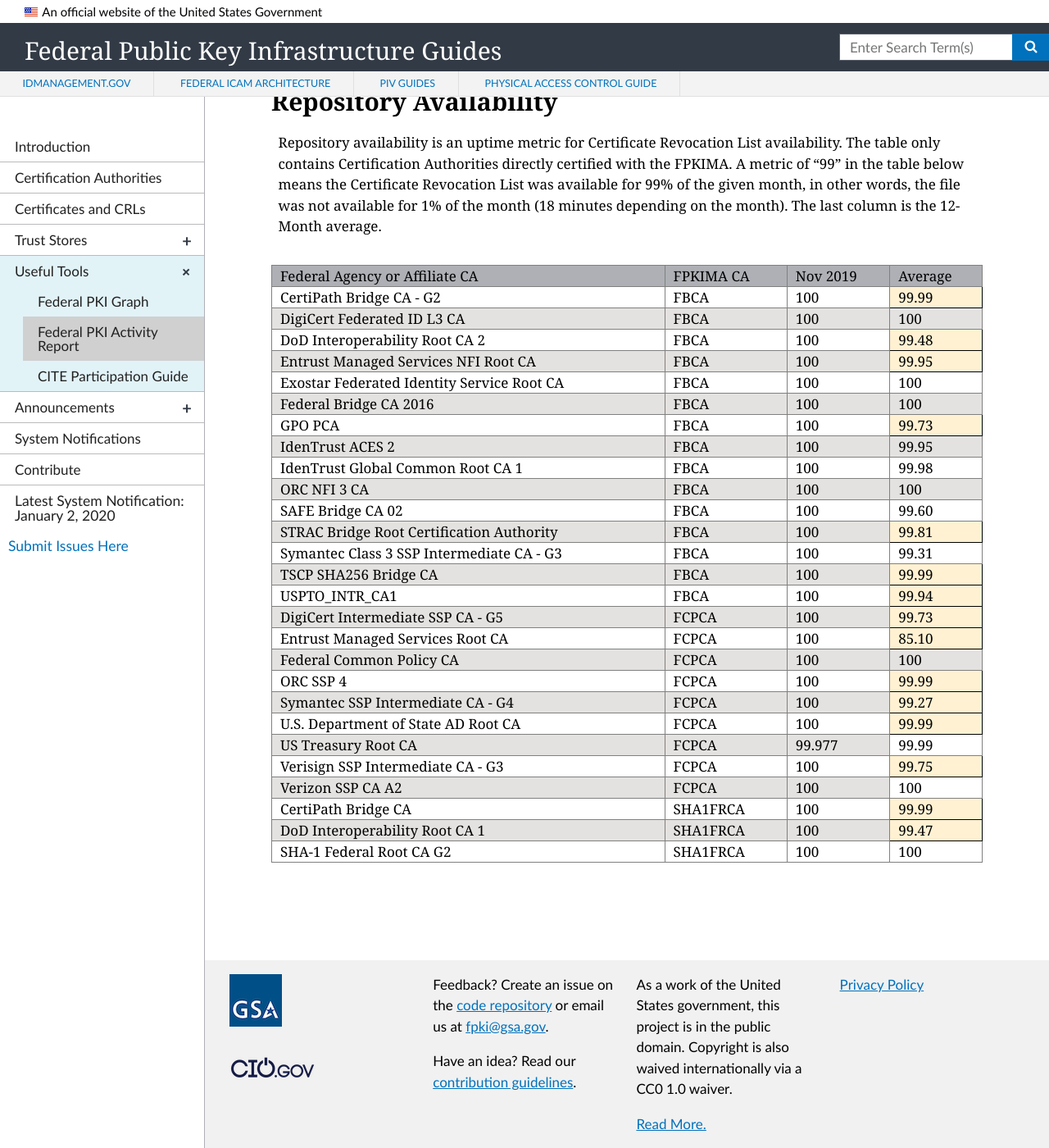
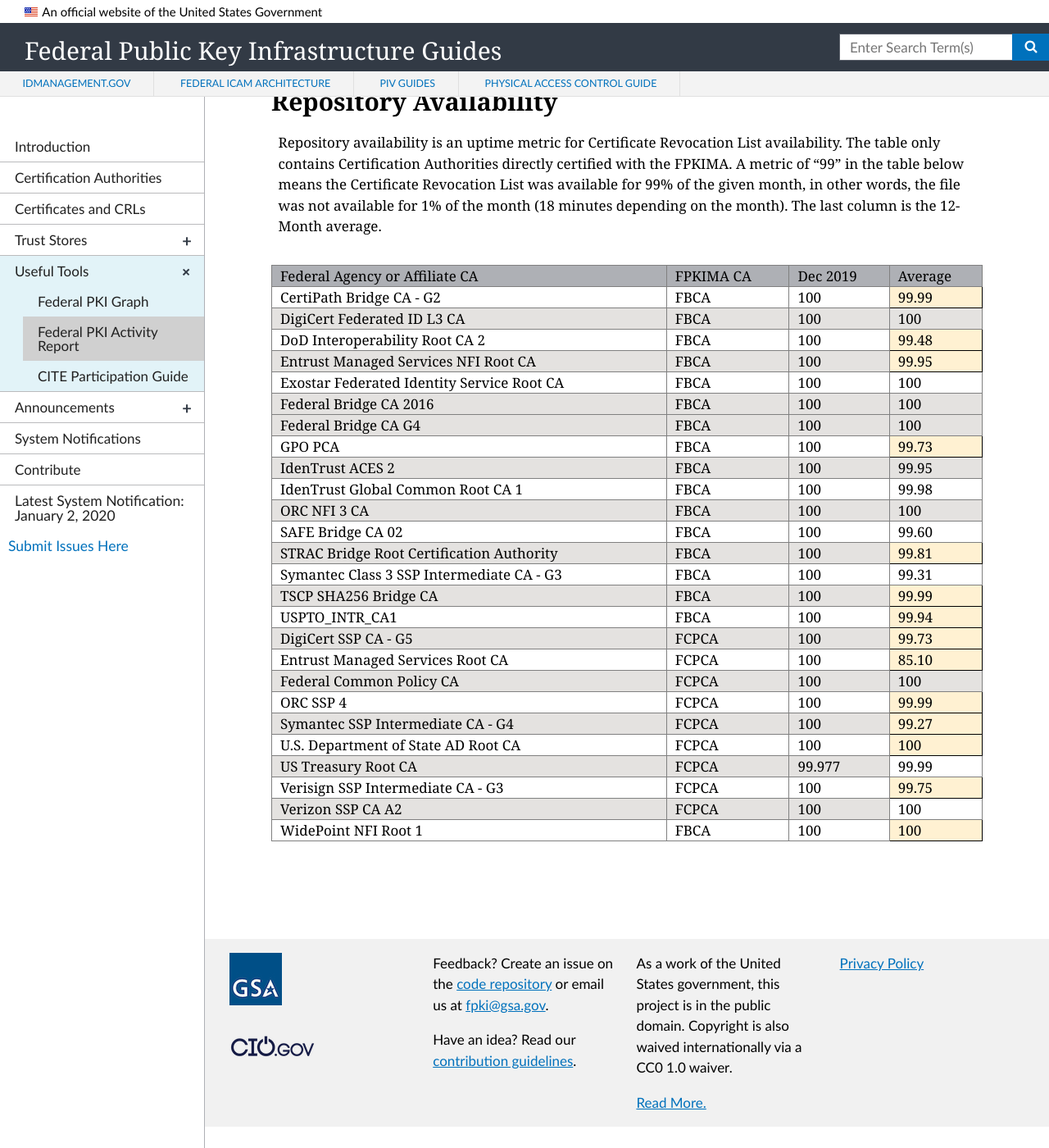
Before and after one commit to GSA/fpki-guides, a Jekyll site: the page built from _tools/03_fpki_activity_report.md, in a window 1280 px wide and 1400 px high, scrolled down 4735 px. Shown: the whole window at 82% size. Built offline with Jekyll 4.4.1, drawn with Linux system fonts in a browser that asks for light colours; nearby versions of some CDN libraries; after the commit the page ends 6109 px from its top, so only the background shows below that.

Commit message:
Update fpkiar-repo-table.html

```diff
--- a/_includes/fpkiar-repo-table.html
+++ b/_includes/fpkiar-repo-table.html
@@ -21,7 +21,7 @@
     <tr>
         <th class="tg-llyw">Federal Agency or Affiliate CA</th>
         <td class="tg-llyw">FPKIMA CA</td>
-        <td class="tg-llyw">Nov 2019</td>
+        <td class="tg-llyw">Dec 2019</td>
         <td class="tg-llyw">Average</td>
     </tr>
     <tr>
@@ -56,6 +56,12 @@
     </tr>
     <tr>
         <td class="tg-y698">Federal Bridge CA 2016</td>
+        <td class="tg-y698">FBCA</td>
+        <td class="tg-y698">100</td>
+        <td class="tg-y698">100</td>
+    </tr>
+    <tr>
+        <td class="tg-y698">Federal Bridge CA G4</td>
         <td class="tg-y698">FBCA</td>
         <td class="tg-y698">100</td>
         <td class="tg-y698">100</td>
@@ -115,7 +121,7 @@
         <td class="tg-s7ni">99.94</td>
     </tr>
     <tr>
-        <td class="tg-y698">DigiCert Intermediate SSP CA - G5</td>
+        <td class="tg-y698">DigiCert SSP CA - G5</td>
         <td class="tg-y698">FCPCA</td>
         <td class="tg-y698">100</td>
         <td class="tg-s7ni">99.73</td>
@@ -148,7 +154,7 @@
         <td class="tg-0pky">U.S. Department of State AD Root CA</td>
         <td class="tg-0pky">FCPCA</td>
         <td class="tg-0pky">100</td>
-        <td class="tg-s7ni">99.99</td>
+        <td class="tg-s7ni">100</td>
     </tr>
     <tr>
         <td class="tg-y698">US Treasury Root CA</td>
@@ -169,21 +175,9 @@
         <td class="tg-0pky">100</td>
     </tr>
     <tr>
-        <td class="tg-0pky">CertiPath Bridge CA</td>
-        <td class="tg-0pky">SHA1FRCA</td>
+        <td class="tg-0pky">WidePoint NFI Root 1</td>
+        <td class="tg-0pky">FBCA</td>
         <td class="tg-0pky">100</td>
-        <td class="tg-s7ni">99.99</td>
+        <td class="tg-s7ni">100</td>
     </tr>
-    <tr>
-        <td class="tg-y698">DoD Interoperability Root CA 1</td>
-        <td class="tg-y698">SHA1FRCA</td>
-        <td class="tg-y698">100</td>
-        <td class="tg-s7ni">99.47</td>
-    </tr>
-    <tr>
-        <td class="tg-0pky">SHA-1 Federal Root CA G2</td>
-        <td class="tg-0pky">SHA1FRCA</td>
-        <td class="tg-0pky">100</td>
-        <td class="tg-0pky">100</td>
-    </tr>
-</table>
+   </table>
```
